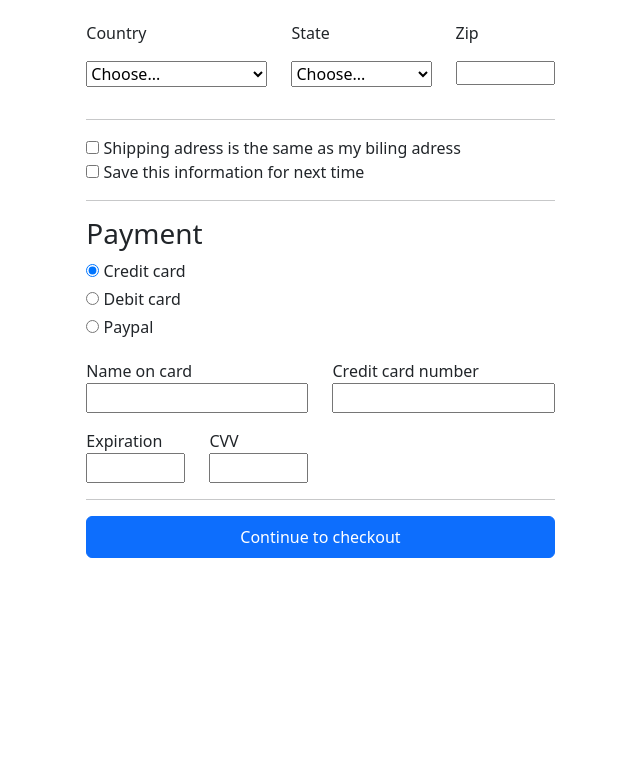
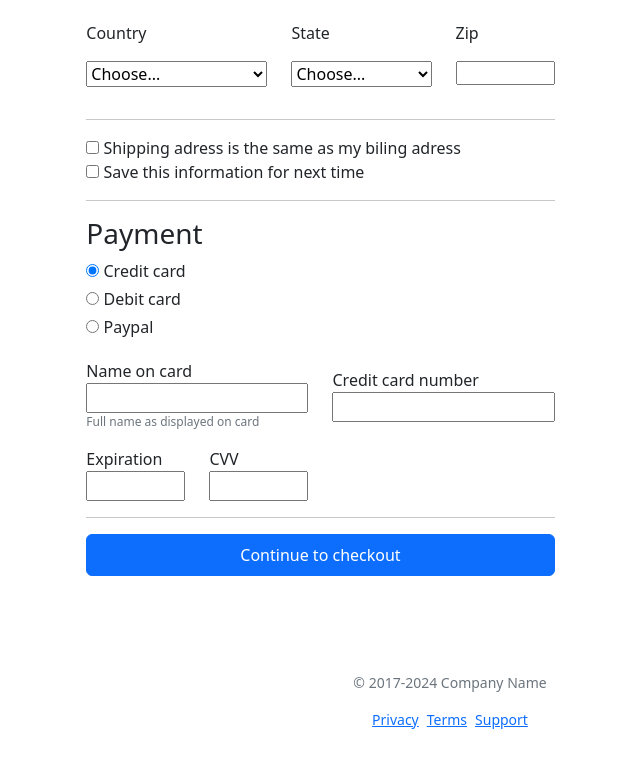
Before and after one commit to emilieChnvt/maquette2, a plain HTML site: page index.html in a window 1280 px wide. Shown: the part 658-1439 px from the top of the page, without its empty margins (190-830 px from the left). Before the commit the page ends 1216 px from the top, so only its background shows below. Drawn offline with nearby package versions, Linux system fonts and the light colour scheme.

Commit message:
maquette2 finished

```diff
--- a/css/style.css
+++ b/css/style.css
@@ -9,12 +9,14 @@ html, body{
     padding-right: 10em;
 }
 
-form{
-    width: 100%;
-}
+
 .mar{
     height:24px
 }
-.mir{
-    margin-left: -5px;
+
+.legend{
+    font-size: 12px;
 }
+.footer{
+    font-size: 14px;
+}
--- a/index.html
+++ b/index.html
@@ -117,10 +117,12 @@
                     <div class="col-6 d-flex flex-column">
                         <label for="nameCard">Name on card</label>
                         <input id="nameCard" type="text">
+                        <span class="text-secondary legend">Full name as displayed on card</span>
                     </div>
                     <div class="col-6 d-flex flex-column">
                         <label for="cardNumber">Credit card number</label>
                         <input id="cardNumber" type="text">
+
                     </div>
                 </div>
                 <div class="row align-items-center mt-3 ">
@@ -189,7 +191,7 @@
                 </div>
 
                 <div class="row  mx-0 py-1">
-                    <div class="col-9">
+                    <div class="col-9  pt-1">
                         <h6>Total (USD)</h6>
                     </div>
                     <div class="col-2 px-0 text-end">
@@ -205,6 +207,14 @@
 
         </div>
     </div>
+    <div class=" footer d-flex flex-column align-items-center justify-content-center my-5 py-5">
+        <p class="text-secondary ">© 2017-2024 Company Name</p>
+        <div class="d-flex  gap-2 align-items-center justify-content-between">
+            <a href="">Privacy</a>
+            <a href="">Terms</a>
+            <a href="">Support</a>
+        </div>
+    </div>
 </div>
 
 
```
